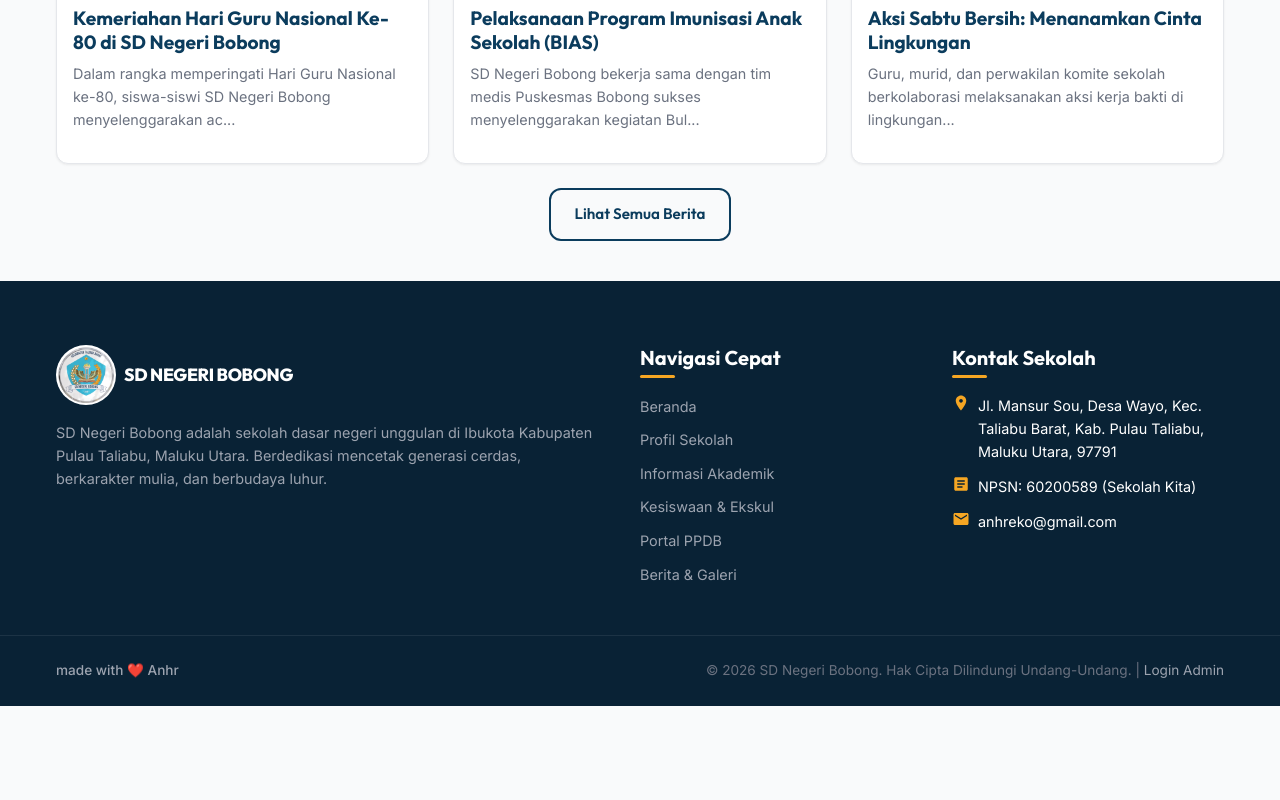
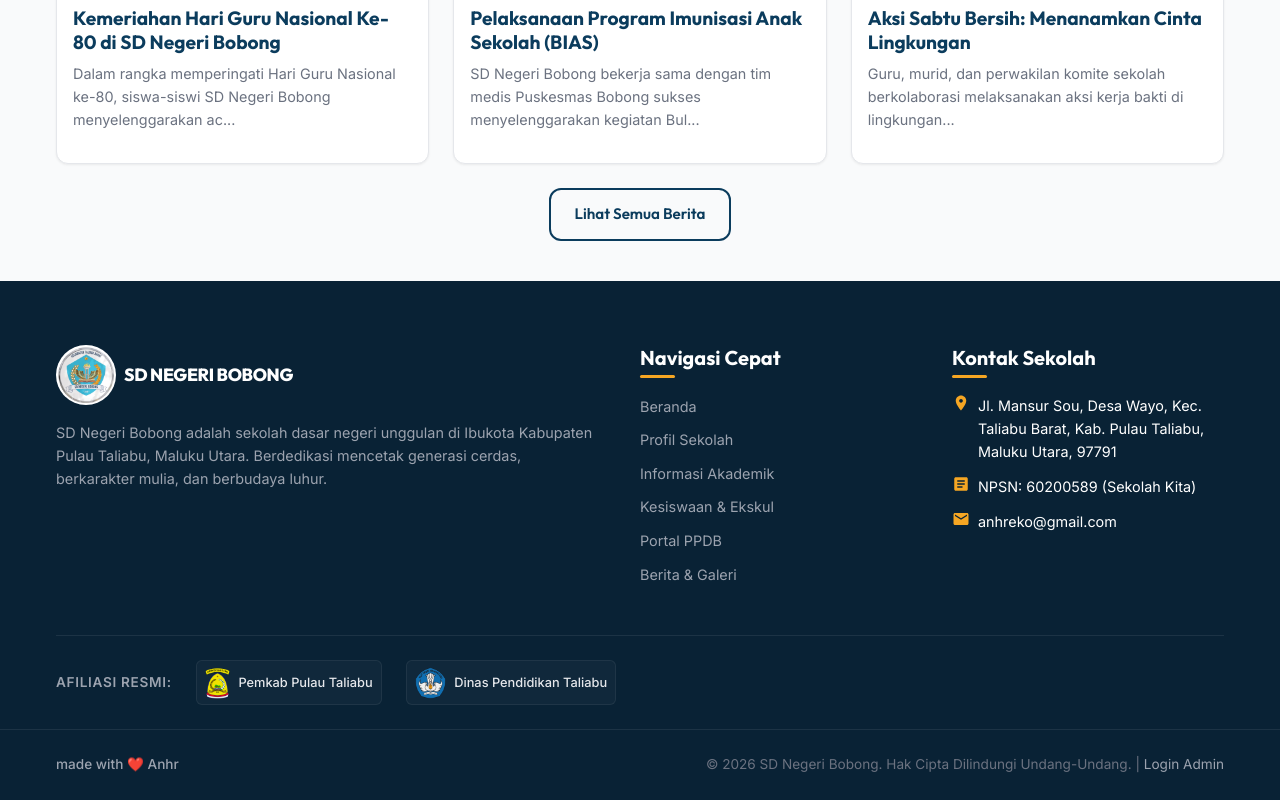
Before and after one commit to umamit/sdbobong, a Next.js app: page / in a window 1280 px wide. Shown: the part 1893-2693 px from the top of the page. Before the commit the page ends 2599 px from the top, so only its background shows below. Built offline with nearby package versions, Linux system fonts and the light colour scheme; no server answers.

Commit message:
feat: tambahkan logo afiliasi dinas pendidikan dan pemda taliabu di footer

```diff
--- a/public/css/style.css
+++ b/public/css/style.css
@@ -1119,6 +1119,77 @@ footer {
     color: var(--secondary-light);
 }
 
+/* Footer Affiliations Styles */
+.footer-affiliations {
+    margin-bottom: var(--space-md);
+}
+
+.affiliations-divider {
+    height: 1px;
+    background: rgba(255, 255, 255, 0.08);
+    margin-bottom: var(--space-md);
+    width: 100%;
+}
+
+.affiliations-content {
+    display: flex;
+    flex-direction: column;
+    align-items: center;
+    gap: var(--space-sm);
+    text-align: center;
+}
+
+.affiliations-label {
+    font-size: 0.85rem;
+    text-transform: uppercase;
+    letter-spacing: 0.05em;
+    color: #9CA3AF;
+    font-weight: 600;
+}
+
+.affiliations-logos {
+    display: flex;
+    flex-wrap: wrap;
+    align-items: center;
+    justify-content: center;
+    gap: var(--space-sm);
+}
+
+.affiliation-item {
+    display: flex;
+    align-items: center;
+    gap: 0.5rem;
+    background: rgba(255, 255, 255, 0.03);
+    border: 1px solid rgba(255, 255, 255, 0.06);
+    padding: 0.35rem var(--space-xs);
+    border-radius: var(--radius-sm);
+    transition: var(--transition-fast);
+}
+
+.affiliation-item:hover {
+    background: rgba(255, 255, 255, 0.06);
+    border-color: rgba(255, 255, 255, 0.12);
+    transform: translateY(-2px);
+}
+
+.affiliation-logo {
+    height: 32px;
+    width: auto;
+    object-fit: contain;
+    filter: brightness(0.9) contrast(1.1);
+    transition: var(--transition-fast);
+}
+
+.affiliation-item:hover .affiliation-logo {
+    filter: brightness(1) contrast(1);
+}
+
+.affiliation-text {
+    font-size: 0.8rem;
+    font-weight: 500;
+    color: #E5E7EB;
+}
+
 .footer-bottom {
     border-top: 1px solid rgba(255, 255, 255, 0.08);
     padding-top: var(--space-md);
@@ -1280,6 +1351,19 @@ footer {
     .footer-grid {
         grid-template-columns: 2fr 1fr 1fr;
     }
+
+    .affiliations-content {
+        flex-direction: row;
+        align-items: center;
+        justify-content: flex-start;
+        gap: var(--space-md);
+        text-align: left;
+    }
+
+    .affiliations-logos {
+        justify-content: flex-start;
+        gap: var(--space-md);
+    }
 }
 
 /* ==========================================================================
--- a/src/app/layout.js
+++ b/src/app/layout.js
@@ -164,6 +164,25 @@ export default async function RootLayout({ children }) {
               </div>
             </div>
           </div>
+
+          {/* Institutional Affiliations */}
+          <div className="container footer-affiliations">
+            <div className="affiliations-divider"></div>
+            <div className="affiliations-content">
+              <span className="affiliations-label">Afiliasi Resmi:</span>
+              <div className="affiliations-logos">
+                <div className="affiliation-item" title="Pemerintah Kabupaten Pulau Taliabu">
+                  <img src="/images/logo_pemda_taliabu.png" alt="Logo Pemda Pulau Taliabu" className="affiliation-logo" />
+                  <span className="affiliation-text">Pemkab Pulau Taliabu</span>
+                </div>
+                <div className="affiliation-item" title="Dinas Pendidikan Kabupaten Pulau Taliabu">
+                  <img src="/images/logo_dinas_pendidikan.png" alt="Logo Dinas Pendidikan" className="affiliation-logo" />
+                  <span className="affiliation-text">Dinas Pendidikan Taliabu</span>
+                </div>
+              </div>
+            </div>
+          </div>
+
           <div className="footer-bottom">
             <div className="container footer-bottom-flex">
               <div className="developer-note">
```
Also changed, not shown: public/images/logo_dinas_pendidikan.png (added), public/images/logo_pemda_taliabu.png (added).
